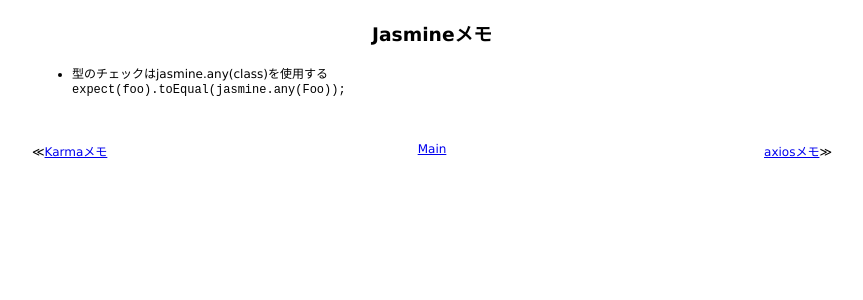
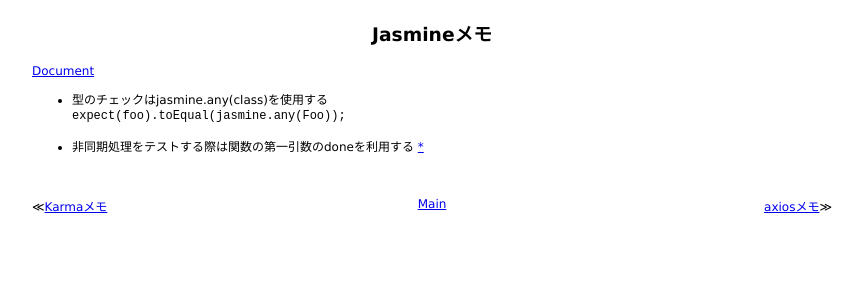
Before and after one commit to 38elements/38elements.github.com, a Jekyll site: the page built from _posts/2017-03-09-jasmine.md, in a window 1280 px wide. Shown: the top 300 px of the page, without its empty margins (208-1071 px from the left). Built offline with Jekyll 4.4.1, drawn with Linux system fonts in a browser that asks for light colours.

Commit message:
Update 2017-03-09-jasmine.md

```diff
--- a/_posts/2017-03-09-jasmine.md
+++ b/_posts/2017-03-09-jasmine.md
@@ -2,6 +2,9 @@
 layout: posts
 title: Jasmineメモ
 ---
+[Document](https://jasmine.github.io/edge/introduction)
 
 * 型のチェックはjasmine.any(class)を使用する
 `expect(foo).toEqual(jasmine.any(Foo));`
+
+* 非同期処理をテストする際は関数の第一引数のdoneを利用する [\*](https://jasmine.github.io/edge/introduction#section-Asynchronous_Support)
```
